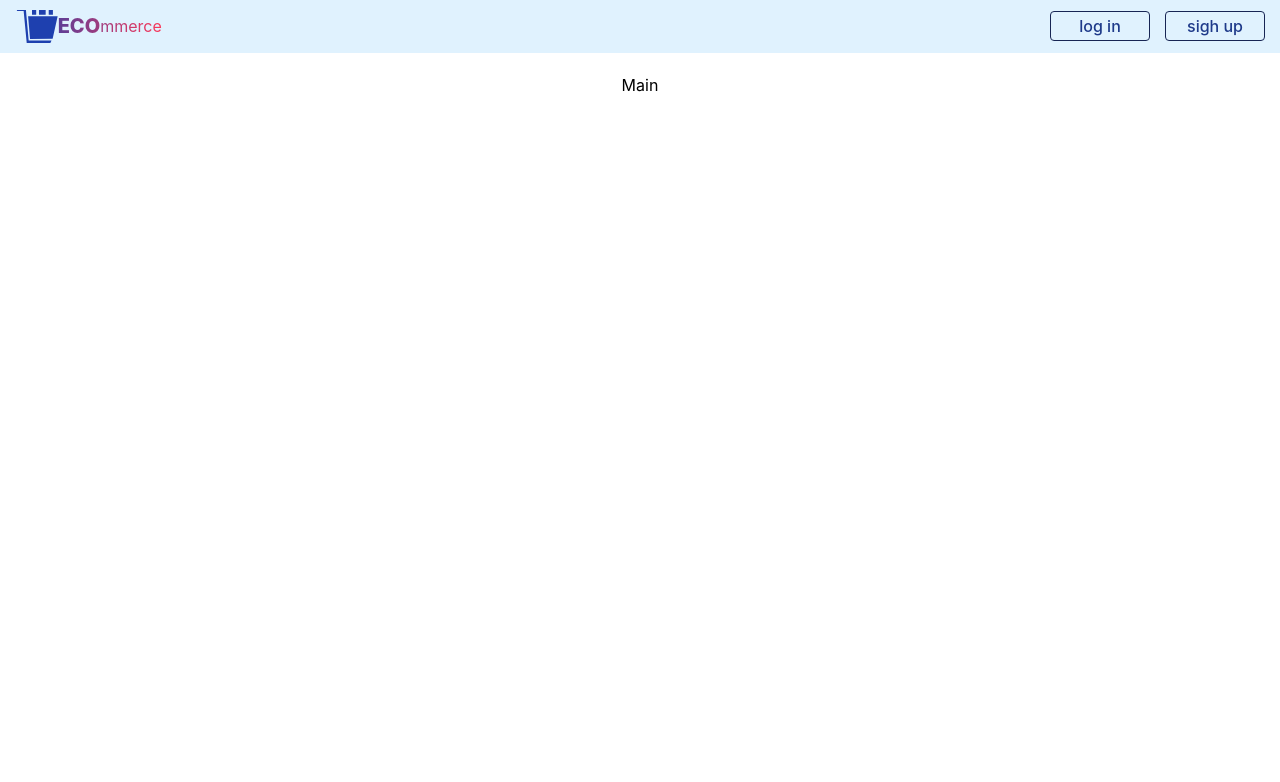
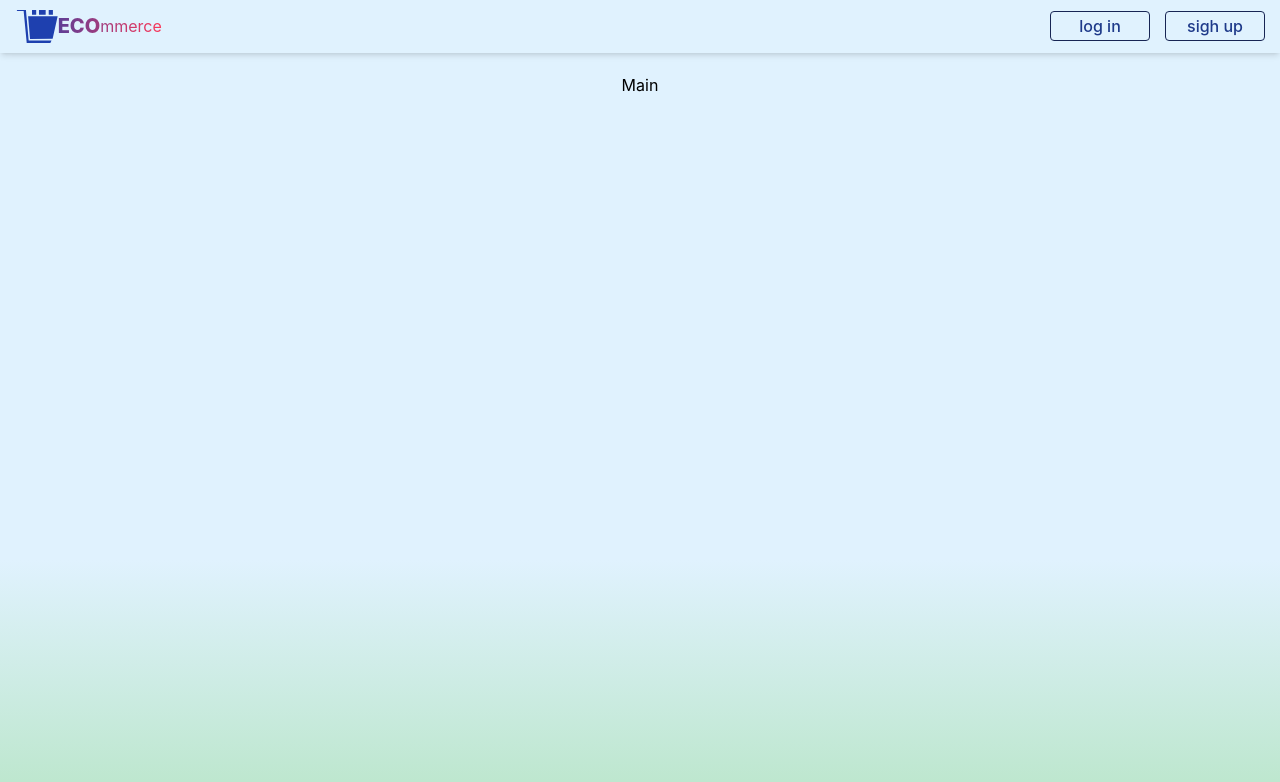
Before and after one commit to olgamarkevich/ecommerce-application, a React (Create React App) app: page / in a window 1280 px wide. Shown: the top 782 px of the page. Built offline with nearby package versions, Linux system fonts and the light colour scheme; no server answers.

Commit message:
feat: simple design main page

```diff
--- a/src/components/Header/Header.tsx
+++ b/src/components/Header/Header.tsx
@@ -7,7 +7,7 @@ import LinkItem from 'components/LinkItem/LinkItem';
 
 const Header: FC = () => {
   return (
-    <header className={`bg-sky-100 ${style.header}`}>
+    <header className={`bg-sky-100 shadow-md ${style.header}`}>
       <div>
         {' '}
         <LogoLink to='/' />
--- a/src/index.css
+++ b/src/index.css
@@ -9,6 +9,13 @@ body {
     sans-serif;
   -webkit-font-smoothing: antialiased;
   -moz-osx-font-smoothing: grayscale;
+  background: linear-gradient(
+      to bottom,
+      theme('colors.c-sky') 0%,
+      theme('colors.c-sky') 70%,
+      theme('colors.c-sky-green') 100%
+    )
+    fixed;
 }
 
 code {
--- a/tailwind.config.js
+++ b/tailwind.config.js
@@ -7,6 +7,8 @@ module.exports = {
         'c-orange': '#ff8800',
         'c-pink-red': '#fb3859',
         'c-pail-ember': '#fcb5c3',
+        'c-sky': '#e0f2fe',
+        'c-sky-green': '#bbe6cb',
       },
     },
   },
```
